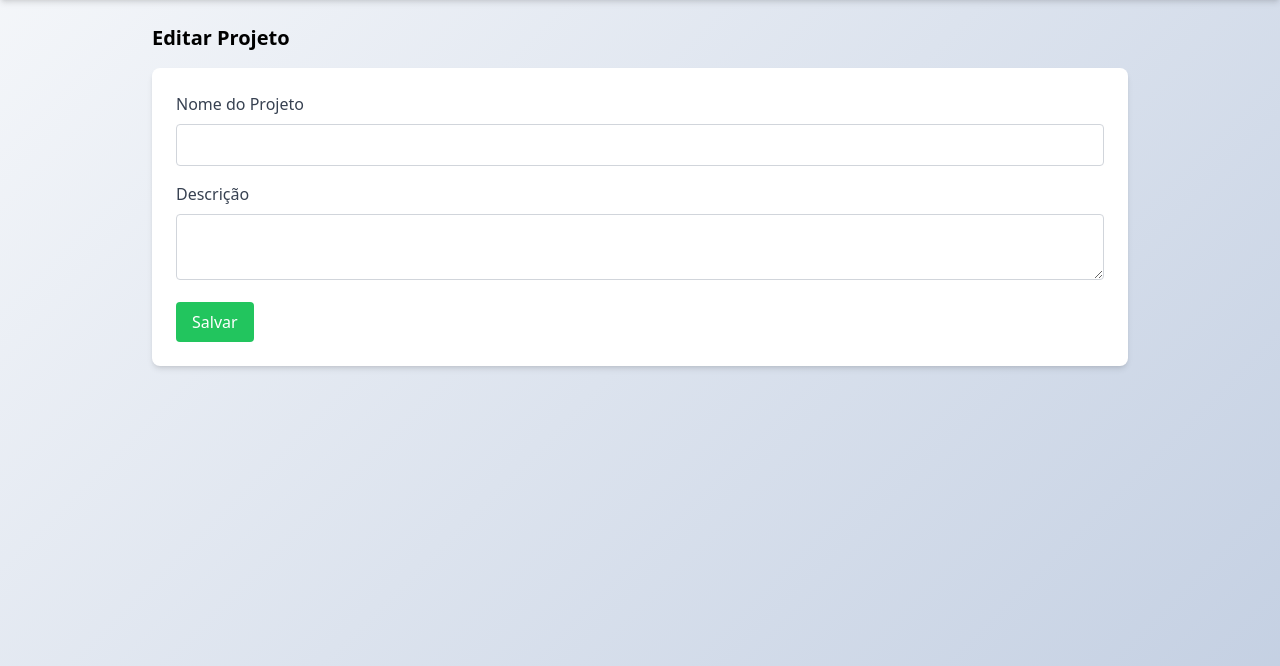
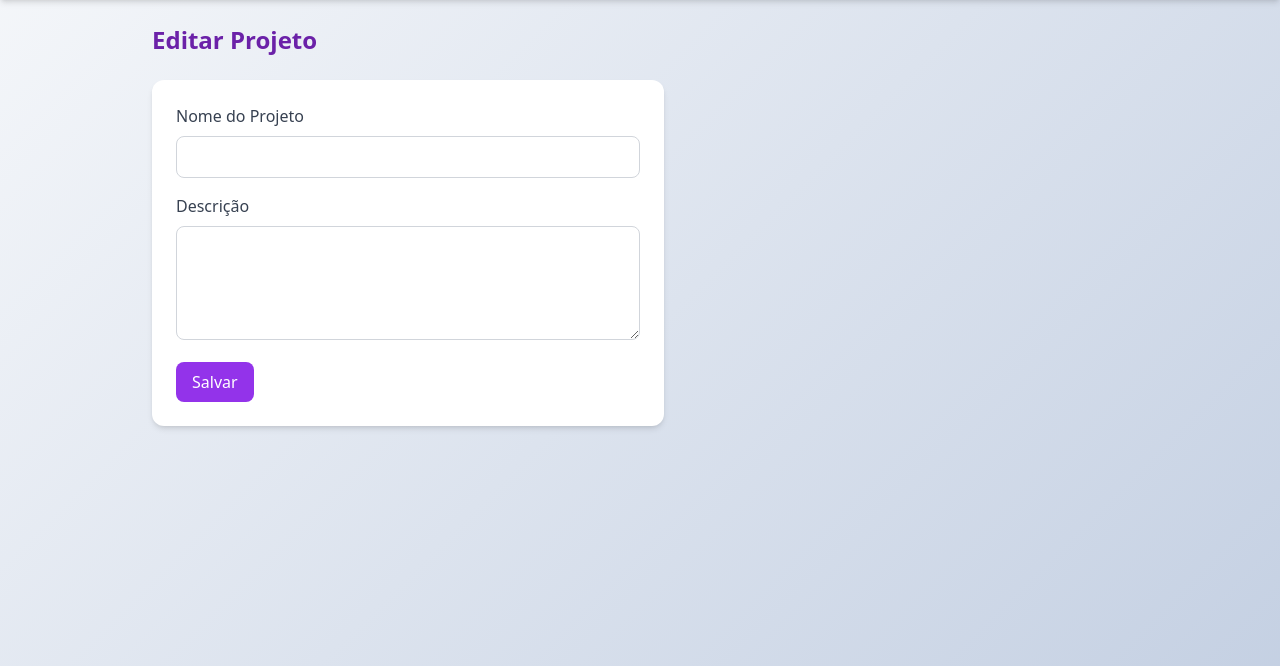
Before and after one commit to pjaneri300/RECUPERA--O-FLASK, a Flask app: template templates/editar_projeto.html in a window 1280 px wide. Shown: the part 60-726 px from the top of the page. Run offline with Flask 3, Linux system fonts and the light colour scheme; the template is opened without the code that fills it, so the values that code supplies are empty; some libraries are stand-ins or nearby versions.

Commit message:
editar_projeto.html

```diff
--- a/templates/editar_projeto.html
+++ b/templates/editar_projeto.html
@@ -3,22 +3,22 @@
 {% block title %}Editar Projeto{% endblock %}
 
 {% block content %}
-    <h2 class="text-xl font-semibold mb-4">Editar Projeto</h2>
-    <form method="POST" class="bg-white p-6 rounded-lg shadow-md">
+    <h2 class="text-2xl font-bold text-purple-800 mb-6">Editar Projeto</h2>
+    <form method="POST" class="bg-white p-6 rounded-xl shadow-md max-w-lg">
         <div class="mb-4">
             <label for="nome" class="block text-gray-700 font-medium mb-2">Nome do Projeto</label>
             <input type="text" id="nome" name="nome" value="{{ project.nome }}"
-                   class="w-full border border-gray-300 p-2 rounded focus:outline-none focus:ring-2 focus:ring-blue-500"
+                   class="w-full border border-gray-300 p-2 rounded-lg focus:outline-none focus:ring-2 focus:ring-purple-500"
                    required>
         </div>
         <div class="mb-4">
             <label for="descricao" class="block text-gray-700 font-medium mb-2">Descrição</label>
             <textarea id="descricao" name="descricao"
-                      class="w-full border border-gray-300 p-2 rounded focus:outline-none focus:ring-2 focus:ring-blue-500"
-                      required>{{ project.descricao }}</textarea>
+                      class="w-full border border-gray-300 p-2 rounded-lg focus:outline-none focus:ring-2 focus:ring-purple-500"
+                      rows="4" required>{{ project.descricao }}</textarea>
         </div>
         <button type="submit"
-                class="bg-green-500 text-white px-4 py-2 rounded hover:bg-green-600">
+                class="bg-purple-600 text-white px-4 py-2 rounded-lg hover:bg-purple-700">
             Salvar
         </button>
     </form>
```
